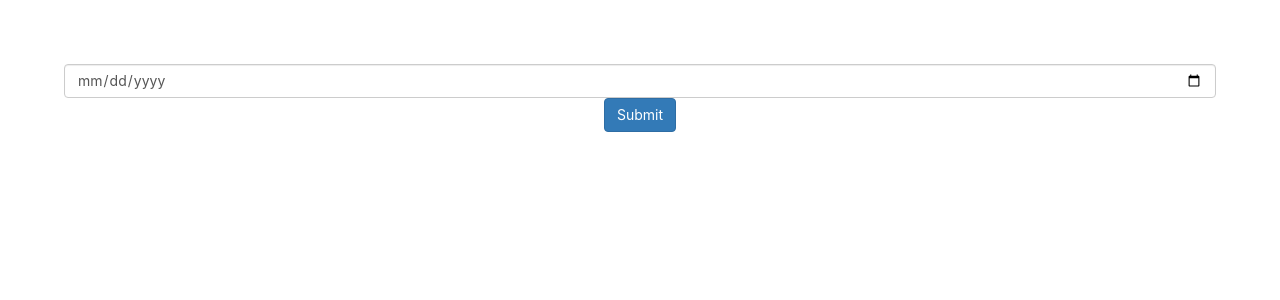
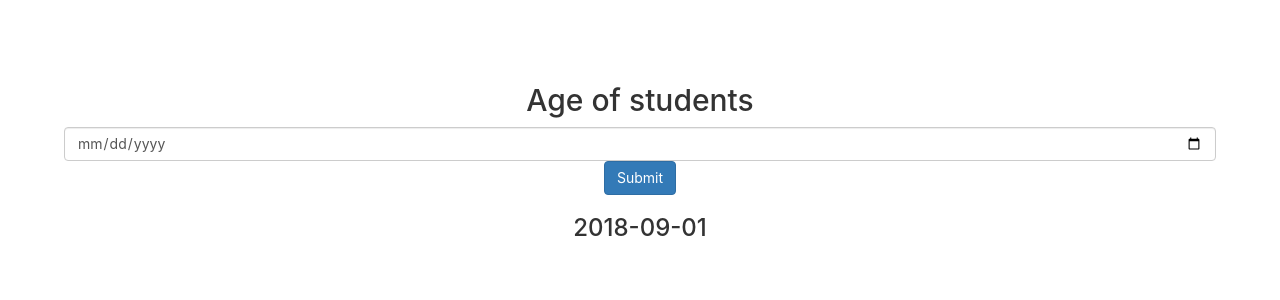
Before and after one commit to aswathyeg/react-js-agecalculator, a React (Create React App) app: page / in a window 1280 px wide. Shown: the top 300 px of the page. Built offline with nearby package versions, Linux system fonts and the light colour scheme.

Commit message:
added agestate component

```diff
--- a/src/App.js
+++ b/src/App.js
@@ -1,18 +1,46 @@
 import React from "react";
 import './App.css';
-import {Form,FormControl,Button} from 'react-bootstrap';
+import { Form, FormControl, Button } from 'react-bootstrap';
+import AgeStats from './components/AgeStats';
 
 class App extends React.Component {
-  render(){
+
+  constructor() {
+    super();
+    this.state = {
+      newDate: '',
+      birthDay: '2018-09-01'
+
+    }
+    this.handleChange = this.handleChange.bind(this);
+    this.handleClick = this.handleClick.bind(this);
+  }
+  handleChange(e) {
+    this.setState({
+      newDate: e.target.value
+    })
+
+  }
+  handleClick() {
+    console.log(this.state);
+    this.setState({
+      birthDay: this.state.newDate
+    })
+
+  }
+
+  render() {
     return (
       <div className="App">
+        <h2>Age of students</h2>
         <Form inline>
-        <FormControl type="date">
+          <FormControl type="date" onChange={this.handleChange}>
           </FormControl>
           {' '}
-        <Button>Submit</Button>
+
         </Form>
-
+        <Button onClick={this.handleClick}>Submit</Button>
+        <AgeStats date={this.state.birthDay} />
       </div>
     );
   }
--- /dev/null
+++ b/src/components/AgeStats.js
@@ -0,0 +1,11 @@
+import React from "react";
+class AgeStats extends React.Component {
+    render() {
+        return (
+            <div>
+                <h3>{this.props.date}</h3>
+            </div>
+        )
+    }
+}
+export default AgeStats;
```
Lines whose indentation alone changed are shown as unchanged.
